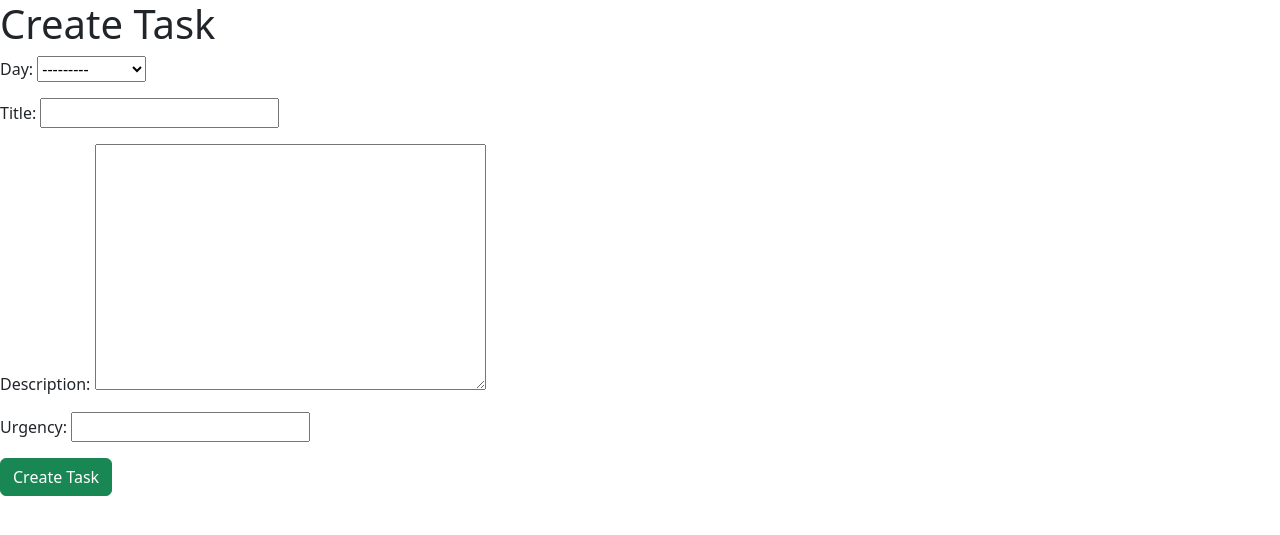
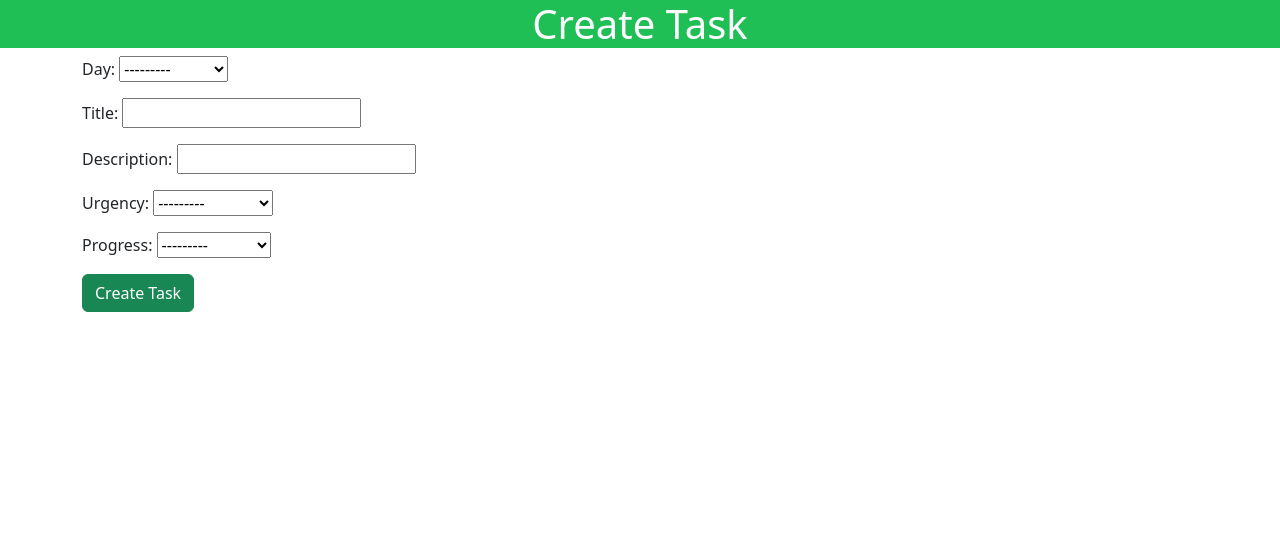
Before and after one commit to blakebonasera/Blakes-Weekly-Tasks, a Django app: page /main/task/create/ in a window 1280 px wide. Shown: the top 535 px of the page. Run offline with Django 4.2, Linux system fonts and the light colour scheme.

Commit message:
Finished with styling on each page and ready for my application

```diff
--- a/task_calendar/main/forms.py
+++ b/task_calendar/main/forms.py
@@ -4,4 +4,4 @@ from .models import Task
 class TaskForm(forms.ModelForm):
     class Meta:
         model = Task
-        fields = ('day', 'title', 'description','urgency')
+        fields = ('day', 'title', 'description','urgency','progress')
--- a/task_calendar/main/models.py
+++ b/task_calendar/main/models.py
@@ -11,10 +11,26 @@ class Task(models.Model):
         ('Sunday', 'Sunday'),
     )
 
+    URGENCY_CHOICES = (
+        ("Low","Low"),
+        ("Mid","Mid"),
+        ("High","High"),
+        ("GET IT DONE", "GET IT DONE"),
+    )
+
+    PROGRESS_CHOICES = (
+        ("Just Starting","Just Starting"),
+        ("25%","25%"),
+        ("50%","50%"),
+        ("75%","75%"),
+        ("Finished", "Finished"),
+    )
+
     day = models.CharField(max_length=10, choices=DAY_CHOICES)
     title = models.CharField(max_length=100)
-    description = models.TextField()
-    urgency = models.IntegerField()
+    description = models.CharField(max_length=155)
+    urgency = models.CharField(max_length=20, choices=URGENCY_CHOICES)
+    progress = models.CharField(max_length=20, choices=PROGRESS_CHOICES)
 
     def __str__(self):
         return self.title
--- a/task_calendar/main/templates/main/task_create.html
+++ b/task_calendar/main/templates/main/task_create.html
@@ -1,15 +1,31 @@
 <!DOCTYPE html>
 <html>
 <head>
-    <title>Create Task</title>
-    <link href="https://cdn.jsdelivr.net/npm/bootstrap@5.3.0/dist/css/bootstrap.min.css" rel="stylesheet" integrity="sha384-9ndCyUaIbzAi2FUVXJi0CjmCapSmO7SnpJef0486qhLnuZ2cdeRhO02iuK6FUUVM" crossorigin="anonymous">
+    <title>Create Task</title><link href="https://cdn.jsdelivr.net/npm/bootstrap@5.3.0/dist/css/bootstrap.min.css" rel="stylesheet" integrity="sha384-9ndCyUaIbzAi2FUVXJi0CjmCapSmO7SnpJef0486qhLnuZ2cdeRhO02iuK6FUUVM" crossorigin="anonymous">
+
+    <style>
+        .jumbotron{
+            background-color:
+            #20BF55;
+            color: #FBFBFF;
+            align-items: center;
+        }
+        a{
+            color:black;
+        }
+    </style>
 </head>
 <body>
-    <h1>Create Task</h1>
-    <form method="post">
-        {% csrf_token %}
-        {{ form.as_p }}
-        <input class="btn btn-success" type="submit" value="Create Task"/>
-    </form>
+    <div class="jumbotron">
+        <h1 style="text-align: center;">Create Task</h1>
+    </div>
+    <div class="container">
+
+        <form method="post">
+            {% csrf_token %}
+            {{ form.as_p }}
+            <input class="btn btn-success" type="submit" value="Create Task"/>
+        </form>
+    </div>
 </body>
 </html>
--- a/task_calendar/main/templates/main/task_update.html
+++ b/task_calendar/main/templates/main/task_update.html
@@ -10,6 +10,9 @@
             color: #FBFBFF;
             align-items: center;
         }
+        a{
+                color:black;
+            }
     </style>
 </head>
 <body>
@@ -17,12 +20,11 @@
         <h1 style="text-align: center;">Edit Task</h1>
     </div>
     <div class="container">
-
         <form method="post">
             {% csrf_token %}
             {{ form.as_p }}
             <input class="btn btn-success" type="submit" value="Update"/>
-            <button><a href="{% url 'main:task_list' %}">List</a></button>
+            <button type="button" class="btn btn-primary"><a href="{% url 'main:task_list' %}">Back to list of tasks</a></button>
         </form>
     </div>
 </body>
```
Also changed, not shown: task_calendar/main/templates/main/task_delete.html (+24 -8 lines), task_calendar/main/templates/main/task_list.html (+5 -2 lines), task_calendar/db.sqlite3, task_calendar/main/migrations/0002_alter_task_description.py (added), task_calendar/main/migrations/0003_alter_task_urgency.py (added), task_calendar/main/migrations/0004_task_progress.py (added).
